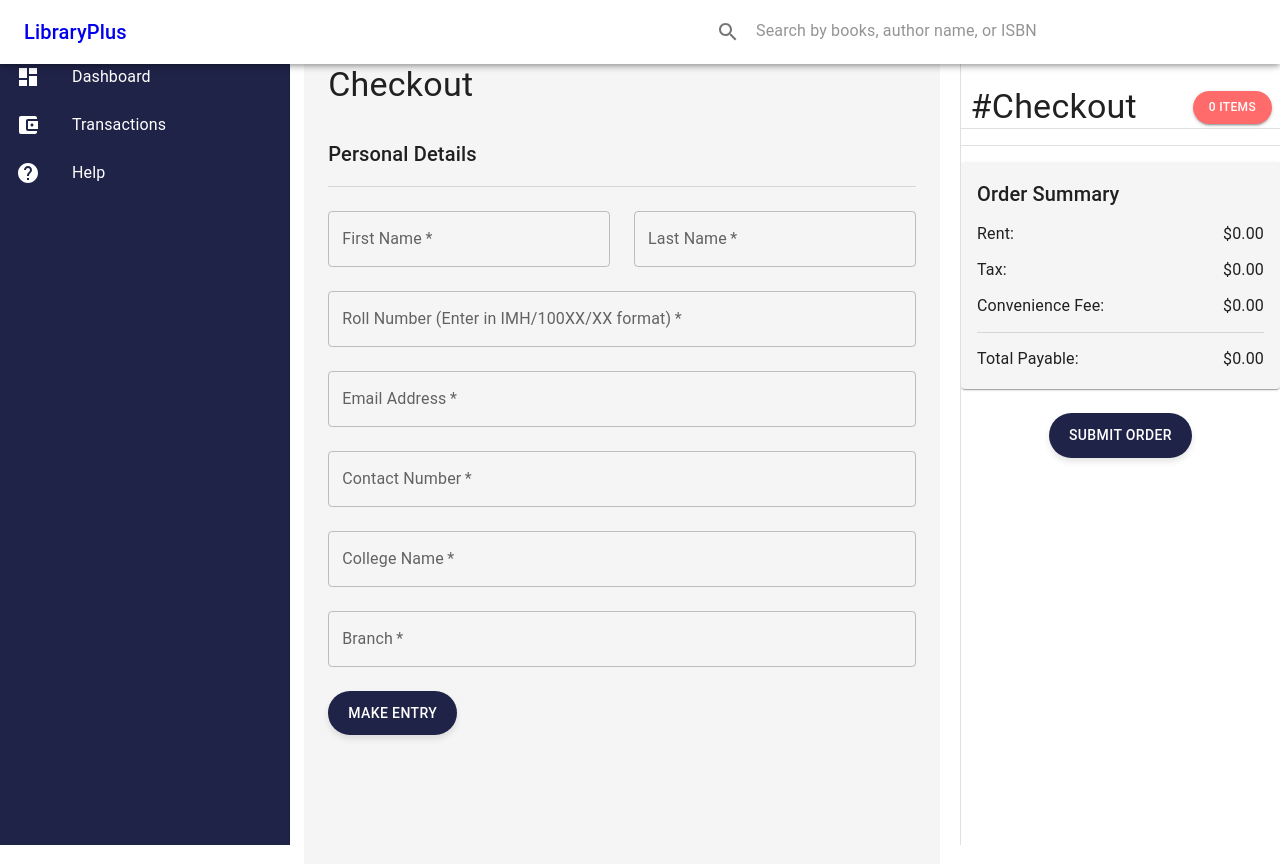
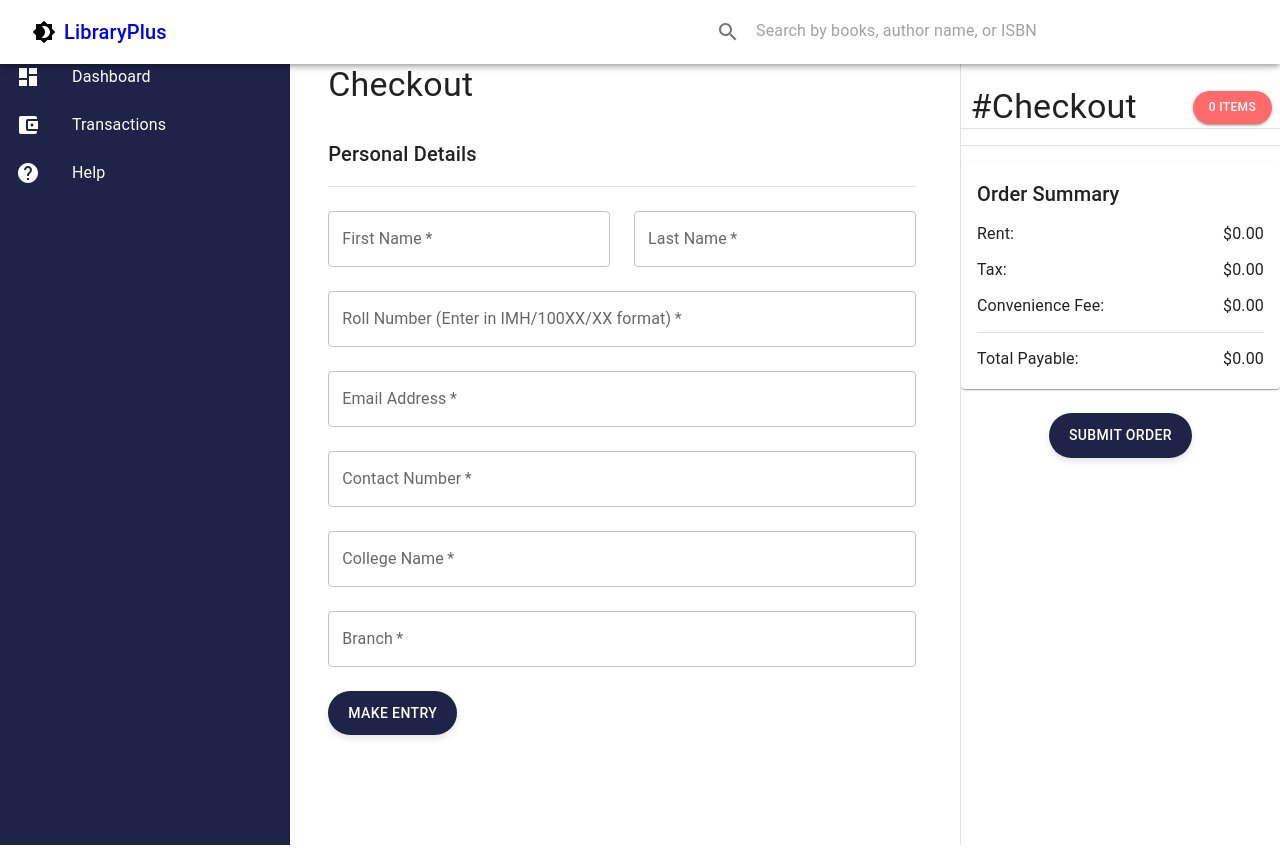
Before and after one commit to aryan-139/Libraryplus, a React (Create React App) app in the folder client/: page /checkout in a window 1280 px wide. Built offline with nearby package versions, Linux system fonts and the light colour scheme.

Commit message:
dark and light theme implemented

```diff
--- a/client/src/App.css
+++ b/client/src/App.css
@@ -21,7 +21,6 @@
   align-items: center;
   justify-content: center;
   font-size: calc(10px + 2vmin);
-  color: white;
 }
 
 .App-link {
@@ -43,6 +42,5 @@
   margin-left: calc(1.5% + 285px);
   height: 100vh;
   margin-top: 5%;
-  background-color: whitesmoke;
   margin-right: 340px;
 }
--- a/client/src/App.js
+++ b/client/src/App.js
@@ -8,10 +8,17 @@ import CustomDrawer from './components/Drawer';
 import CheckoutPanel from './components/CheckoutPanel';
 import { CartProvider } from './states/CardContext';
 import Transactions from './pages/Transactions';
+import { CssBaseline, ThemeProvider } from '@mui/material';
+import { lightTheme, darkTheme } from './theme/Theme'; // Import lightTheme and darkTheme
 
 const App = ({ view }) => {
   let content;
   const [searchQuery, setSearchQuery] = useState('');
+  const [currentTheme, setCurrentTheme] = useState('light'); // Theme state
+
+  const toggleTheme = () => {
+    setCurrentTheme(currentTheme === 'light' ? 'dark' : 'light');
+  };
 
   //change the component based on the view prop
   switch (view) {
@@ -29,22 +36,24 @@ const App = ({ view }) => {
       break;
     case 'help':
       content = <Checkout />;
-          break;
+      break;
     default:
       content = <Dashboard />;
   }
 
-  return(
+  return (
     <div>
       <CartProvider>
-      <Navbar setSearchQuery={setSearchQuery} />
-      <CustomDrawer />
-      {content}
-      <CheckoutPanel />
+        <ThemeProvider theme={currentTheme === 'light' ? lightTheme : darkTheme}>
+          <CssBaseline />
+          <Navbar setSearchQuery={setSearchQuery} toggleTheme={toggleTheme} currentTheme={currentTheme} />
+          <CustomDrawer />
+          {content}
+          <CheckoutPanel />
+        </ThemeProvider>
       </CartProvider>
     </div>
-  )
+  );
 };
 
-
 export default App;
--- a/client/src/components/Navbar.js
+++ b/client/src/components/Navbar.js
@@ -1,33 +1,41 @@
-import React from 'react';
+import React, { useState } from 'react';
 import AppBar from '@mui/material/AppBar';
 import Toolbar from '@mui/material/Toolbar';
 import Typography from '@mui/material/Typography';
 import InputBase from '@mui/material/InputBase';
 import SearchIcon from '@mui/icons-material/Search';
 import IconButton from '@mui/material/IconButton';
+import Brightness4Icon from '@mui/icons-material/Brightness4';
 import { Link } from 'react-router-dom';
-import { handleSearchSubmit } from '../utils/handleSearchSubmit';
 
-const Navbar = ({ setSearchQuery }) => {
-    const [search, setSearch] = React.useState('');
+const Navbar = ({ setSearchQuery, toggleTheme, currentTheme }) => {
+  const [search, setSearch] = useState('');
 
   const handleSearch = (event) => {
     setSearch(event.target.value);
   };
-    //send the search param here
+
   const handleSubmit = (event) => {
     event.preventDefault();
     setSearchQuery(search);
-        //handleSearchSubmit(search);
+  };
+
+  const navbarStyles = {
+    backgroundColor: currentTheme === 'light' ? 'white' : '#333', // Customize background color
+    color: currentTheme === 'light' ? 'black' : 'white', // Customize text color
+    boxShadow: '3.5%',
   };
 
   return (
-    <AppBar position="fixed" style={{ zIndex: 1300, backgroundColor: "white", boxShadow:"3.5%" }} >
+    <AppBar position="fixed" style={{ zIndex: 1300, ...navbarStyles }}>
       <Toolbar>
-        <Typography variant="h6" component={Link} to="/" sx={{ flexGrow: 1, textDecoration: 'none'  }}>
+        <IconButton onClick={toggleTheme}>
+          <Brightness4Icon sx={{ color: currentTheme === 'light' ? 'black' : 'white' }} />
+        </IconButton>
+        <Typography variant="h6" component={Link} to="/" sx={{ flexGrow: 1, textDecoration: 'none' }}>
           LibraryPlus
         </Typography>
-        <form onSubmit={handleSubmit}> {/* Wrap your search input in a form */}
+        <form onSubmit={handleSubmit}>
           <div sx={{ display: 'flex', alignItems: 'center' }}>
             <IconButton>
               <SearchIcon />
@@ -35,9 +43,9 @@ const Navbar = ({ setSearchQuery }) => {
             <InputBase
               placeholder="Search by books, author name, or ISBN"
               inputProps={{ 'aria-label': 'search' }}
-              value={search} // Set the value of the input to the search state
-              onChange={handleSearch} // Call the handleSearch function on input change
-              sx={{ ml: 1, color: 'black', width: '500px' }}
+              value={search}
+              onChange={handleSearch}
+              sx={{ ml: 1, width: '500px' }}
             />
           </div>
         </form>
--- a/client/src/components/OrderSummary.js
+++ b/client/src/components/OrderSummary.js
@@ -15,7 +15,7 @@ const OrderSummary = () => {
     };
 
     return (
-      <Paper sx={{ background: '#f5f5f5', padding: '16px', marginTop: '16px' }}>
+      <Paper sx={{  padding: '16px', marginTop: '16px' }}>
         <Typography variant="h6" sx={{ textAlign: 'left', marginBottom: '10px' }}>
           Order Summary
         </Typography>
--- /dev/null
+++ b/client/src/theme/Theme.js
@@ -0,0 +1,16 @@
+import { createTheme } from '@mui/material';
+
+// Light theme
+export const lightTheme = createTheme({
+
+});
+
+// Dark theme
+export const darkTheme = createTheme({
+  palette: {
+    mode: 'dark',
+    primary: {
+      main: '#2196F3',
+    },
+  },
+});
```
Lines whose indentation alone changed are shown as unchanged.
